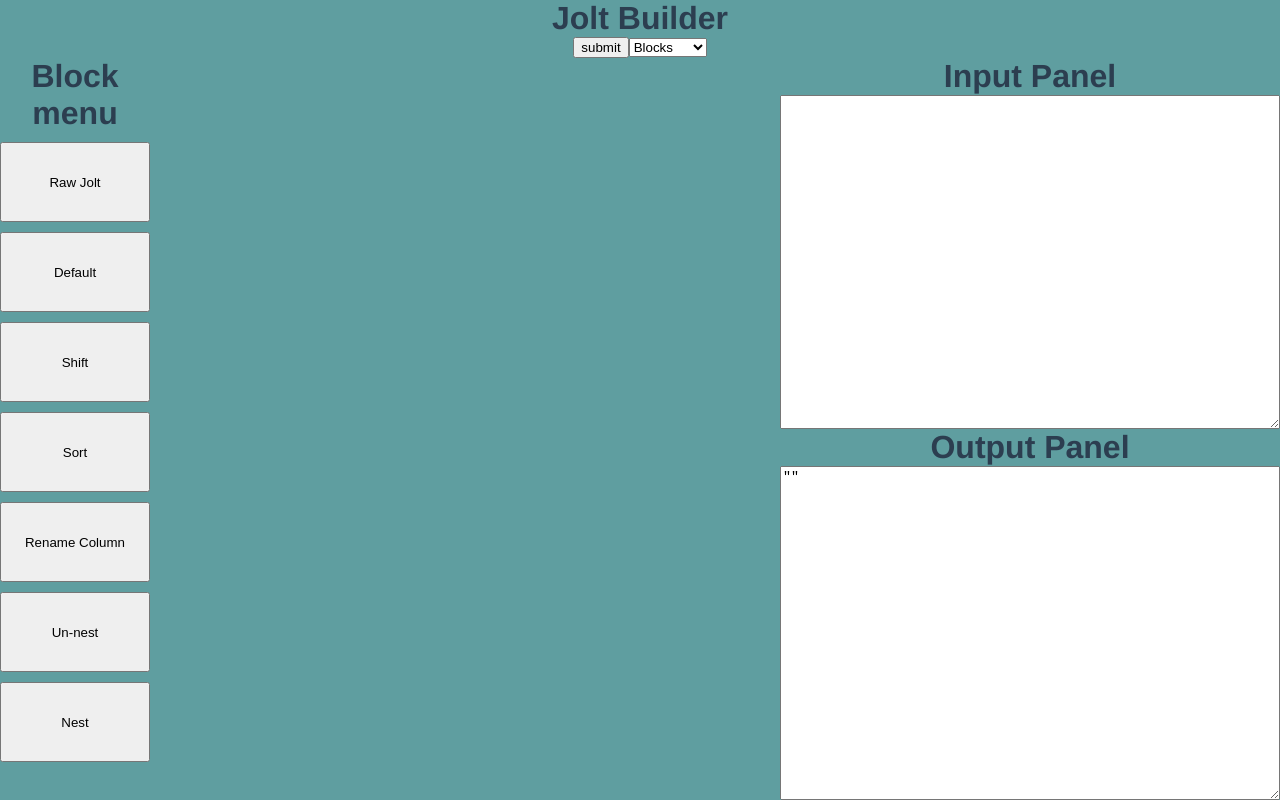
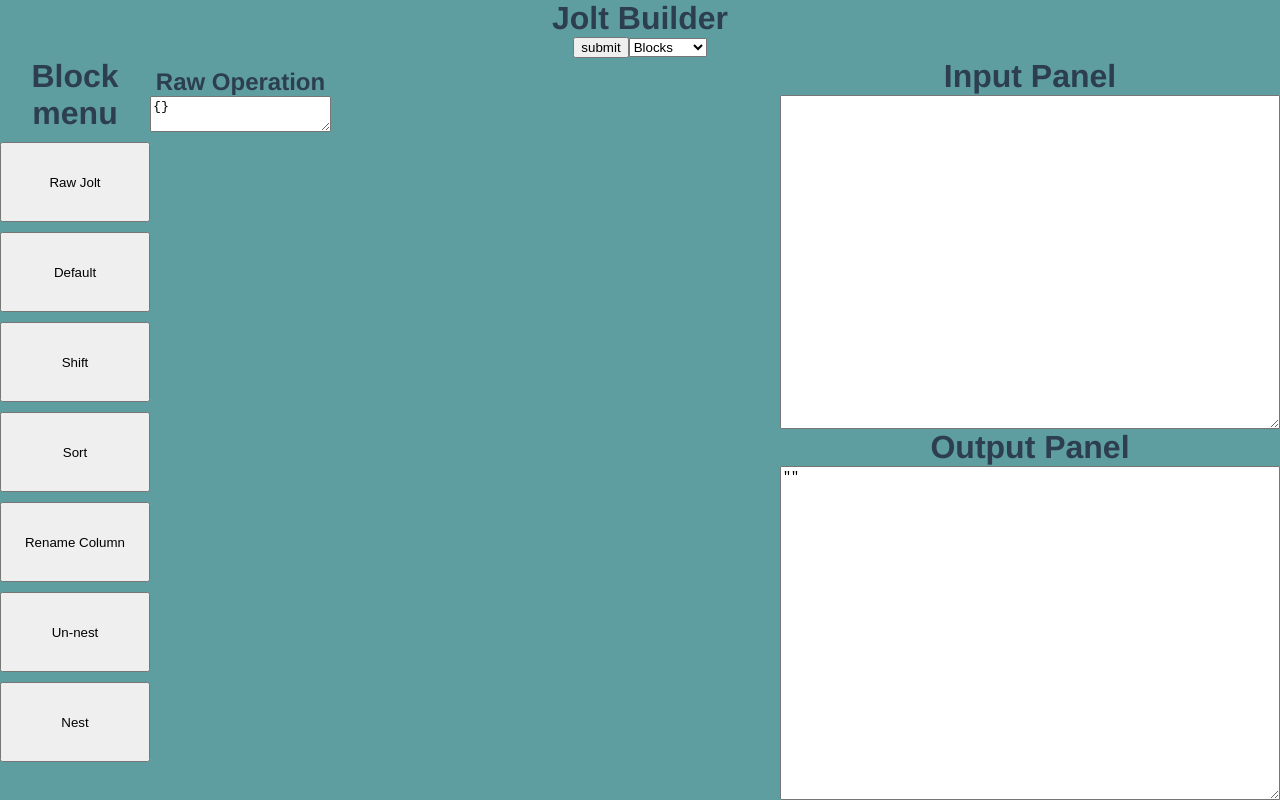
Before and after one commit to chris-schmitz/jolt-spec-builder-client, a Vue app: page / in a window 1280 px wide. Both pictures are taken after a click on the button "Raw Jolt". Built offline with nearby package versions, Linux system fonts and the light colour scheme.

Commit message:
getting spec operation block working, kindof

```diff
--- a/src/components/BlockMenu.vue
+++ b/src/components/BlockMenu.vue
@@ -7,6 +7,7 @@
           v-for="block in blocks"
           v-text="block.label"
           v-bind:key="block.type"
+          @click="insertBlock(block.type)"
       ></button>
     </div>
   </div>
@@ -14,40 +15,61 @@
 </template>
 
 <script>
+import sharedState from "@/store/shared-state.js"
+
 export default {
   name: "BlockMenu",
   data() {
     return {
+      spec: sharedState.specBlocks,
+
+      // * pull out to a class, prob worth switching to typescript at some point
       blocks: [
         {
           label: "Raw Jolt",
-          type: "raw-jolt"
+          type: "raw-jolt",
+          template: {}
         },
         {
           label: "Default",
-          type: "defaultr"
+          type: "defaultr",
+          template: {}
         },
         {
           label: "Shift",
-          type: "shiftr"
+          type: "shiftr",
+          template: {
+            "operation": "shift",
+            "spec": {}
+          }
         },
         {
           label: "Sort",
-          type: "sortr"
+          type: "sortr",
+          template: {}
         },
         {
           label: "Rename Column",
-          type: "renamer"
+          type: "renamer",
+          template: {}
         },
         {
           label: "Un-nest",
-          type: "unnester"
+          type: "unnester",
+          template: {}
         },
         {
           label: "Nest",
-          type: "nestr"
+          type: "nestr",
+          template: {}
         },
       ]
+    }
+  },
+  methods: {
+    insertBlock(type) {
+      const block = this.blocks.filter(b => b.type === type).pop()
+      this.spec.splice(this.spec.length, 0, block.template)
     }
   }
 }
--- a/src/components/FullSpecInput.vue
+++ b/src/components/FullSpecInput.vue
@@ -1,7 +1,7 @@
 <template>
   <div class="wrapper">
     <textarea :value="specBlocks" @input="specBlocks = $event.target.value"></textarea>
-    <div>{{ spec }}</div>
+    <div style="background: white">{{ JSON.stringify(spec, null, 2) }}</div>
   </div>
 </template>
 
--- a/src/components/SpecPanel.vue
+++ b/src/components/SpecPanel.vue
@@ -4,28 +4,50 @@
       v-for="(block, index) in specBlocks"
       v-bind:key="block.id"
   >
-    <!--  replace with slots  -->
-    <raw-jolt :block="block" :index="index" @updateBlock="updateBlock"></raw-jolt>
+    <!--    <raw-jolt :block="block" :index="index" @updateBlock="updateBlock"></raw-jolt>-->
+    <component
+        :index="index"
+        :is="determineBlockComponent(block)"
+        :block="block"
+        @updateBlock="updateBlock"
+        @blockOperationUpdated="updateBlockOperation"
+    ></component>
   </div>
 
 </template>
 
 <script>
 import RawJolt from "@/components/transformation-widgets/RawJolt";
+import ShiftOperation from "@/components/transformation-widgets/ShiftOperation";
 import sharedState from "@/store/shared-state"
 
 export default {
   name: "SpecPanel",
-  components: {RawJolt},
+  components: {RawJolt, ShiftOperation},
   data() {
     return {
       specBlocks: sharedState.specBlocks
     }
   },
   methods: {
+    updateBlockOperation(event) { // ! this should DEF be a class
+      this.specBlocks.splice(event.index, 1, event.operation)
+      // this.specBlocks[event.index] = JSON.parse(event.operation, null, 2)
+    },
     updateBlock(event) {
       //TODO: replace with splicing tools
       this.specBlocks[event.index] = JSON.parse(event.data, null, 2)
+    },
+    determineBlockComponent(block) {
+      switch (block.operation) {
+        case 'shift':
+          return 'ShiftOperation'
+        default:
+          // ? how are we going to specify a raw jolt if we're looking at the spec operation?
+          // * we prob need to separate the display of the spec from the generation of it so we can layer
+          // * in some metadata about the blocks
+          return 'RawJolt'
+      }
     }
   }
 }
--- a/src/components/transformation-widgets/RawJolt.vue
+++ b/src/components/transformation-widgets/RawJolt.vue
@@ -1,6 +1,9 @@
 <template>
   <!--  TODO replace with a contenteditable div -->
-  <textarea :value="blockContent" @input="updateBlockContent"></textarea>
+  <div>
+    <h2>Raw Operation</h2>
+    <textarea :value="blockContent" @input="updateBlockContent"></textarea>
+  </div>
   <!--  <p v-text="block"></p>-->
 </template>
 
--- /dev/null
+++ b/src/components/transformation-widgets/ShiftOperation.vue
@@ -0,0 +1,78 @@
+<template>
+  <!--  TODO replace with a contenteditable div -->
+  <div class="block-wrapper">
+    <h2>Shift</h2>
+    <textarea :value="shiftInstructionsString" @input="saveContent"></textarea>
+    <input type="checkbox" id="pass-along" v-model="passAlongOtherContent" @change="togglePassAlong"><label for="pass-along">Pass along other data to next
+    operation</label>
+  </div>
+</template>
+
+<script>
+export default {
+  name: "ShiftOperation",
+  props: ['block', 'index'],
+  data() {
+    return {
+      shiftInstructions: "",
+      passAlongOtherContent: true
+    }
+  },
+  computed: {
+    shiftInstructionsString() {
+      const instructionsStripped = this.shiftInstructions
+      delete instructionsStripped["@1"]
+      delete instructionsStripped["@"]
+      return JSON.stringify(instructionsStripped, null, 2)
+    }
+  },
+  watch: {
+    block: {
+      immediate: true,
+      handler(newValue) {
+        this.shiftInstructions = newValue.spec
+      }
+    }
+  },
+  methods: {
+    updateShiftInstructions(content) {
+      this.shiftInstructions = content
+    },
+    togglePassAlong() {
+      const operation = this.formatShiftOperation(this.shiftInstructions)
+      this.notifyOfBlockUpdate(operation)
+    },
+    saveContent(event) {
+      const operation = this.formatShiftOperation(JSON.parse(event.target.value, null, 2))
+      this.notifyOfBlockUpdate(operation)
+    },
+    formatShiftOperation(shiftInstructions) {
+      const operation = {
+        "operation": "shift",
+        "spec": shiftInstructions
+      }
+
+      if (this.passAlongOtherContent) {
+        operation.spec["@"] = ""
+      }
+
+      return operation
+    },
+    notifyOfBlockUpdate(operation) {
+      this.$emit("block-operation-updated", {index: this.index, operation})
+    }
+  }
+}
+</script>
+
+<style scoped>
+textarea {
+  width: 100%;
+  height: 100%;
+}
+
+.block-wrapper {
+  height: 200px;
+  width: 90%;
+}
+</style>
--- a/src/layouts/JoltBuilder.vue
+++ b/src/layouts/JoltBuilder.vue
@@ -113,6 +113,7 @@
 
 .center-panel {
   flex: 1;
+  /*overflow-y: scroll;*/
   /*background: crimson;*/
 }
 
```
